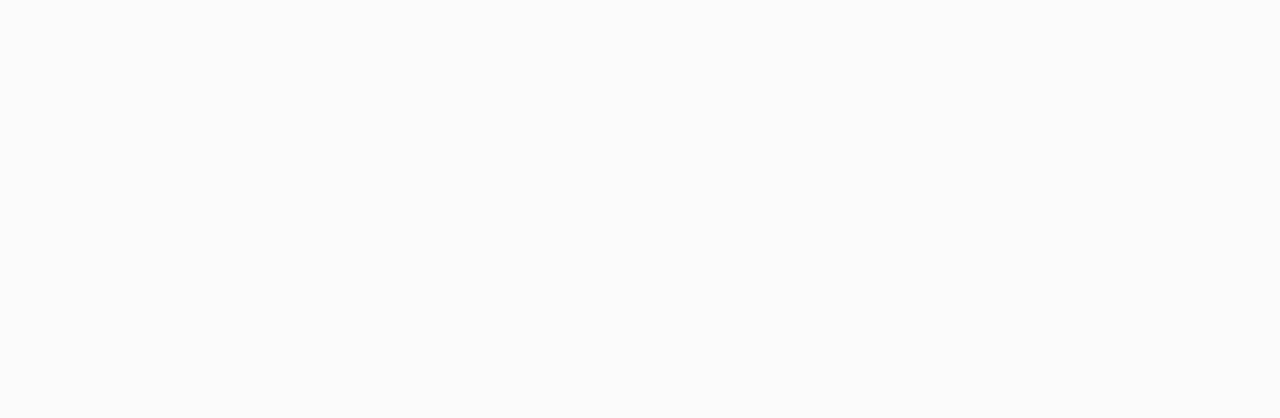
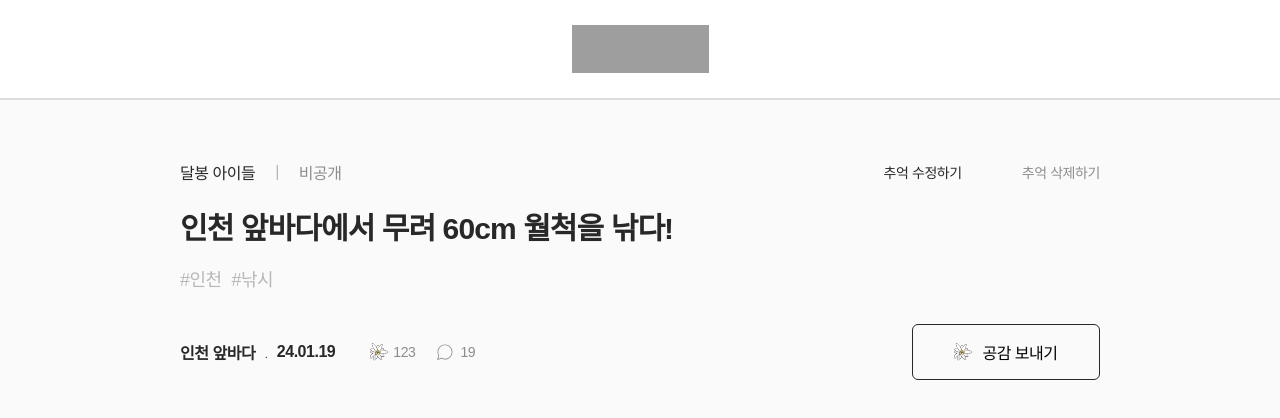
Before and after one commit to Codeit-ToyProject-Team-3/Codeit_Toy_Team3_FE, a React (Vite) app: page /posts/1 in a window 1280 px wide. Before the commit this address had no page. Shown: the top 418 px of the page. Built offline with nearby package versions, Linux system fonts and the light colour scheme; grey boxes are pictures that could not be loaded; a web font is replaced by a local one.

Commit message:
feat(MemoryDetailCard): 추억 상세 페이지 라우팅 구현 및 MemoryDetailCard(상단 Section) 구현 (#16)

```diff
--- /dev/null
+++ b/public/data/memory-detail.json
@@ -0,0 +1,17 @@
+[
+  {
+    "id": 1,
+    "groupId": 2,
+    "nickname": "달봉 아이들",
+    "title": "인천 앞바다에서 무려 60cm 월척을 낚다!",
+    "content": "Hi",
+    "imageUrl": "http://localhost:3000/image_upload/sample-post-image.png",
+    "tags": ["인천", "낚시"],
+    "location": "인천 앞바다",
+    "moment": "24.01.19",
+    "isPublic": "비공개",
+    "likeCount": 123,
+    "commentCount": 19,
+    "createdAt": "2024-09-27T20:26:42.000Z"
+  }
+]
--- a/src/App.jsx
+++ b/src/App.jsx
@@ -5,12 +5,14 @@ import CreateGroupPage from "@pages/CreateGroupPage/CreateGroupPage";
 import CreateMemoryPage from "@pages/CreateMemoryPage/CreateMemoryPage";
 import PrivateAccessPage from "@pages/PrivateAccessPage/PrivateAccessPage";
 import GroupDetailPage from "@pages/GroupDetailPage/GroupDetailPage";
+import MemoryDetailPage from "@pages/MemoryDetailPage/MemoryDetailPage";
 
 function App() {
   return (
     <Routes>
       <Route path="/" element={<GroupListPage />} />
       <Route path="/groups/:id" element={<GroupDetailPage />} />
+      <Route path="/posts/:id" element={<MemoryDetailPage />} />
       <Route path="/create-group" element={<CreateGroupPage />} />
       <Route path="/create-memory" element={<CreateMemoryPage />} />
       <Route
--- /dev/null
+++ b/src/components/MemoryDetailCard/MemoryDetailCard.jsx
@@ -0,0 +1,109 @@
+import { useEffect, useState } from "react";
+import { useParams } from "react-router-dom";
+import axios from "axios";
+
+import {
+  LikeCommentModule,
+  MemoryLikeCommentContainer,
+  MemoryLoactionDate,
+  StyledCommentIcon,
+  StyledLikeIcon,
+} from "@components/PrivateMemoryCard/PrivateMemoryCard.styled";
+
+import { LikeButton } from "@components/GroupDetailCard/GroupDetailCard.styled";
+
+import {
+  MemoryCardContainer,
+  MemoryCardHeader,
+  MemoryCardMainContent,
+  MemoryDetailCardFooter,
+  MemoryDetailFooterInfos,
+  MemoryEditDeleteContainer,
+  MemoryHashtagContainer,
+  MemoryManageButton,
+  WriterPrivacyContainer,
+} from "./MemoryDetailCard.styled";
+
+const MemoryDetailCard = () => {
+  const { id } = useParams();
+  const numericID = parseInt(id, 10);
+
+  const [memoryDetail, setMemoryDetail] = useState([]);
+
+  useEffect(() => {
+    const fetchMemoryData = async () => {
+      try {
+        const response = await axios.get("/data/memory-detail.json");
+        const fetchedMemoryInfos = response.data;
+
+        console.log(fetchedMemoryInfos);
+
+        const [filteredMemory] = fetchedMemoryInfos.filter(
+          (memory) => memory.id === numericID
+        );
+
+        console.log(filteredMemory);
+        setMemoryDetail(filteredMemory);
+      } catch (error) {
+        console.error("Error occured: ", error);
+      }
+    };
+
+    fetchMemoryData();
+  }, [numericID]);
+
+  return (
+    <>
+      <MemoryCardContainer>
+        <MemoryCardHeader>
+          <WriterPrivacyContainer>
+            <p className="nickname">{memoryDetail.nickname}</p>
+            <span className="divider">|</span>
+            <p className="privacy">{memoryDetail.isPublic}</p>
+          </WriterPrivacyContainer>
+          <MemoryEditDeleteContainer>
+            <MemoryManageButton className="edit">
+              추억 수정하기
+            </MemoryManageButton>
+            <MemoryManageButton className="delete">
+              추억 삭제하기
+            </MemoryManageButton>
+          </MemoryEditDeleteContainer>
+        </MemoryCardHeader>
+        <MemoryCardMainContent>
+          <h2 className="title">{memoryDetail.title}</h2>
+          <MemoryHashtagContainer>
+            {memoryDetail?.tags?.map((tag, index) => (
+              <p key={index}>#{tag}</p>
+            ))}
+          </MemoryHashtagContainer>
+        </MemoryCardMainContent>
+        <MemoryDetailCardFooter>
+          <MemoryDetailFooterInfos>
+            <MemoryLoactionDate>
+              <h5 className="location-moment">{memoryDetail?.location}</h5>
+              <span>﹒</span>
+              <h5 className="location-moment">{memoryDetail?.moment}</h5>
+            </MemoryLoactionDate>
+            <MemoryLikeCommentContainer className="like-comment">
+              <LikeCommentModule>
+                <StyledLikeIcon />
+                {memoryDetail?.likeCount}
+              </LikeCommentModule>
+              <LikeCommentModule>
+                <StyledCommentIcon />
+                {memoryDetail?.commentCount}
+              </LikeCommentModule>
+            </MemoryLikeCommentContainer>
+          </MemoryDetailFooterInfos>
+          <LikeButton>
+            <StyledLikeIcon />
+            공감 보내기
+          </LikeButton>
+        </MemoryDetailCardFooter>
+      </MemoryCardContainer>
+    </>
+  );
+};
+
+export default MemoryDetailCard;
--- /dev/null
+++ b/src/components/MemoryDetailCard/MemoryDetailCard.styled.js
@@ -0,0 +1,114 @@
+import styled from "styled-components";
+import { colors } from "@styles/theme/colors";
+
+export const MemoryCardContainer = styled.div`
+  width: 100%;
+
+  display: flex;
+  flex-direction: column;
+`;
+
+export const MemoryCardHeader = styled.div`
+  width: 100%;
+  margin-bottom: 20px;
+
+  display: flex;
+  justify-content: space-between;
+`;
+
+export const WriterPrivacyContainer = styled.div`
+  display: inline-flex;
+  align-items: center;
+  gap: 20px;
+
+  ${({ theme }) => theme.fontStyles.Body5}
+  letter-spacing: -0.48px;
+
+  .nickname {
+    color: ${colors.black};
+  }
+
+  .divider {
+    color: ${colors.gray[400]};
+  }
+
+  .privacy {
+    color: ${colors.gray[500]};
+  }
+`;
+
+export const MemoryEditDeleteContainer = styled.div`
+  display: inline-flex;
+  align-items: center;
+  gap: 60px;
+
+  .edit {
+    color: ${colors.black};
+  }
+
+  .delete {
+    color: ${colors.gray[500]};
+  }
+`;
+
+export const MemoryManageButton = styled.button`
+  ${({ theme }) => theme.fontStyles.Caption2}
+  letter-spacing: -0.42px;
+`;
+
+export const MemoryCardMainContent = styled.div`
+  width: 100%;
+  margin-bottom: 32px;
+
+  display: flex;
+  flex-direction: column;
+  gap: 20px;
+
+  .title {
+    ${({ theme }) => theme.fontStyles.Header1}
+    letter-spacing: -0.9px;
+
+    color: ${colors.black};
+  }
+`;
+
+export const MemoryHashtagContainer = styled.div`
+  width: 100%;
+
+  display: flex;
+  align-items: center;
+  gap: 10px;
+
+  ${({ theme }) => theme.fontStyles.Body2}
+  letter-spacing: -0.54px;
+
+  color: ${colors.gray[400]};
+`;
+
+export const MemoryDetailCardFooter = styled.div`
+  width: 100%;
+
+  display: flex;
+  justify-content: space-between;
+  align-items: center;
+`;
+
+export const MemoryDetailFooterInfos = styled.div`
+  display: inline-flex;
+  align-items: center;
+  gap: 35px;
+
+  .location-moment {
+    ${({ theme }) => theme.fontStyles.Body3}
+    letter-spacing: -0.48px;
+
+    color: ${colors.black};
+  }
+
+  .like-comment {
+    ${({ theme }) => theme.fontStyles.Caption2}
+    letter-spacing: -0.42px;
+
+    color: ${colors.gray[500]};
+  }
+`;
--- a/src/layout/Header/Header.jsx
+++ b/src/layout/Header/Header.jsx
@@ -11,6 +11,7 @@ const Header = () => {
     "/create-group",
     "/create-memory",
     "/groups",
+    "/posts",
   ];
 
   return (
--- /dev/null
+++ b/src/pages/MemoryDetailPage/MemoryDetailPage.jsx
@@ -0,0 +1,17 @@
+import { MemoryDetailPageContainer } from "./MemoryDetailPage.styled";
+
+import Header from "@layout/Header/Header";
+import MemoryDetailCard from "@components/MemoryDetailCard/MemoryDetailCard";
+
+const MemoryDetailPage = () => {
+  return (
+    <>
+      <Header />
+      <MemoryDetailPageContainer>
+        <MemoryDetailCard />
+      </MemoryDetailPageContainer>
+    </>
+  );
+};
+
+export default MemoryDetailPage;
--- /dev/null
+++ b/src/pages/MemoryDetailPage/MemoryDetailPage.styled.js
@@ -0,0 +1,12 @@
+import styled from "styled-components";
+
+export const MemoryDetailPageContainer = styled.div`
+  width: 100%;
+  margin-top: 160px;
+  padding: 0 180px;
+
+  display: flex;
+  flex-direction: column;
+  align-items: center;
+  gap: 60px;
+`;
```
